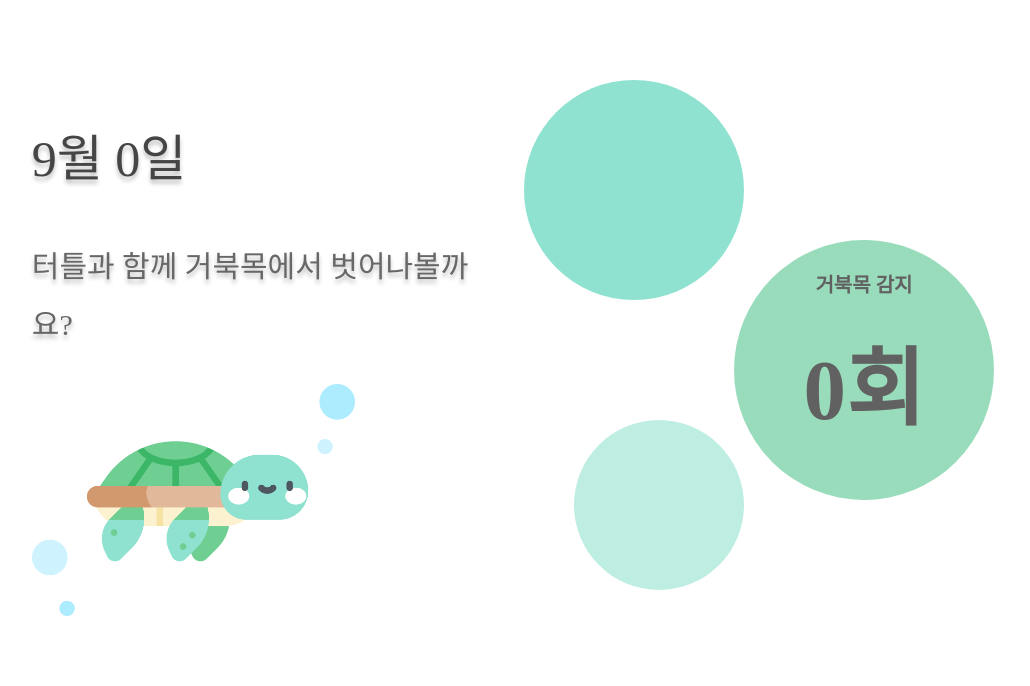
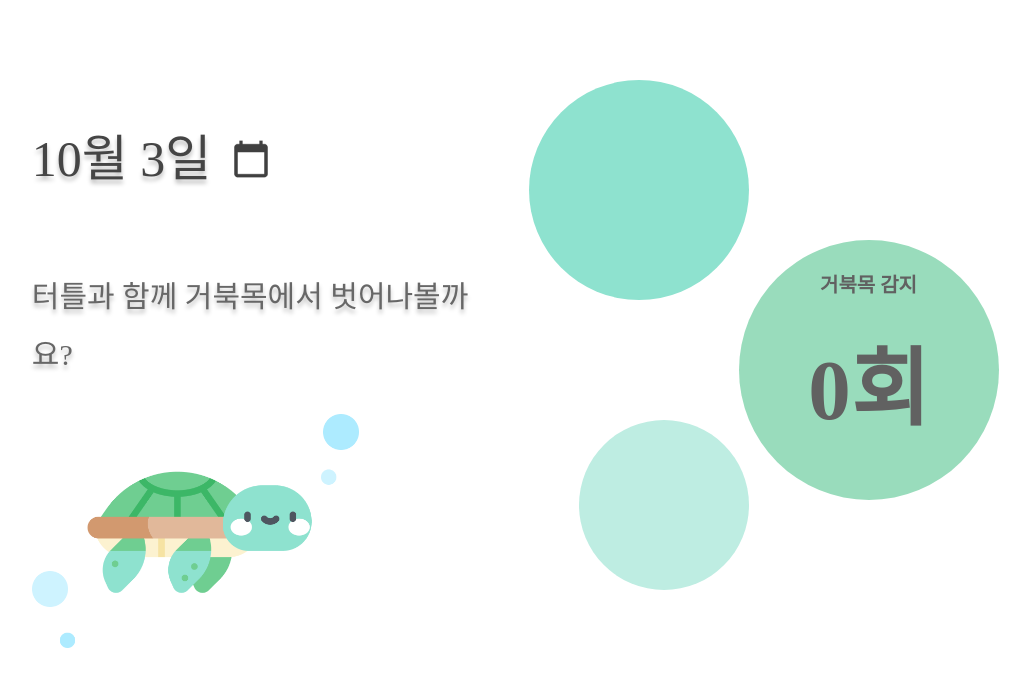
Before and after one commit to eong-geum/iot_turtleProject-front, a React (Create React App) app: page / in a window 1280 px wide. Before the commit this address led to /home. Shown: the top 686 px of the page, without its empty margins (149-1179 px from the left). Built offline with nearby package versions, Linux system fonts and the light colour scheme; no server answers.

Commit message:
feat/ 캘린더 추가 및 contextapi state 추가

```diff
--- a/package.json
+++ b/package.json
@@ -9,6 +9,7 @@
     "firebase": "^9.1.0",
     "node-sass": "^5.0.0",
     "react": "^17.0.2",
+    "react-calendar": "^3.4.0",
     "react-dom": "^17.0.2",
     "react-router-dom": "^5.3.0",
     "react-scripts": "4.0.3",
--- a/src/App.js
+++ b/src/App.js
@@ -19,14 +19,29 @@ import { getPermission } from './common/getPermission';
 
 function App() {
 	const initialState = {
+		todayDate: new Date(),
+		isModalClose: true,
 		isTurtle: false,
 		detectedCount: JSON.parse(localStorage.getItem('detectedCount'))
 			? JSON.parse(localStorage.getItem('detectedCount'))
 			: 0,
+
 	};
 
 	function ourReducer(draft, action) {
 		switch (action.type) {
+			case 'handleDate':
+				draft.todayDate = action.todayDate;
+				console.log('apidate',draft.todayDate)
+				break;
+			case 'closeModal':
+			 draft.isModalClose  = true;
+			 console.log('close',draft.isModalClose)
+			 break;
+			case 'openModal':
+				draft.isModalClose =false;
+			  console.log('open',draft.isModalClose)
+				break;
 			case 'detectTurtle':
 				draft.isTurtle = true;
 				localStorage.setItem(
@@ -88,9 +103,6 @@ function App() {
 				<BrowserRouter>
 					<Switch>
 						<Route path="/" exact>
-							<Loading />
-						</Route>
-						<Route path="/home" exact>
 							<DashBoard />
 						</Route>
 						<Route path="/detect" exact>
--- a/src/common/component/turtleModal.js
+++ b/src/common/component/turtleModal.js
@@ -1,13 +1,29 @@
 // import titleImg from '../../assets/loadingTitle.png';
-import React, { Children, useEffect } from 'react';
-import { Link } from 'react-router-dom';
 
-import '../../scss/turtleModal.scss';
+import React, { useEffect, useContext , useState } from 'react';
+import { Link, withRouter } from 'react-router-dom';
+
+import StateContext from '../../StateContext';
+import DispatchContext from '../../DispatchContext';
+
+import '../../css/turtleModal.css';
 
 const TurtleModal = (props) => {
+	const appState = useContext(StateContext);
+	const appDispatch = useContext(DispatchContext);
+
+	 const onCloseModal = (e) => {
+        console.log('e.target: ', e.target)
+        console.log('e.tarcurrentTargetget: ', e.currentTarget)
+        if(e.target === e.currentTarget){
+           appDispatch({type:'closeModal'})
+        }
+    }
+
+
 	return (
-		<div className="turtleModal">
-			<div className="modalBackground">
+		<div className="turtleModal" >
+			<div className="modalBackground" onClick={(e)=>onCloseModal(e)}>
 				<div className="modalInner">{props.children}</div>
 			</div>
 		</div>
--- a/src/components/DashBoard/DashBoard.js
+++ b/src/components/DashBoard/DashBoard.js
@@ -1,16 +1,18 @@
 /* eslint-disable */
 
-import React, { useEffect, useContext } from 'react';
+import React, { useEffect, useContext , useState } from 'react';
 import { Link, withRouter } from 'react-router-dom';
 
 import StateContext from '../../StateContext';
 import DispatchContext from '../../DispatchContext';
+import Calendar from 'react-calendar'
 
 import turtleImg from '../../assets/turtleGroup.png';
 import calendar from '../../assets/calendar.png';
 
 // import TurtleModal from '../../common/component/turtleModal';
 import Stretching from '../Stretching/Stretching';
+import TurtleCalendar from './TurtleCalendar';
 
 import '../../css/dashBoard.css';
 
@@ -18,28 +20,50 @@ const DashBoard = (props) => {
 	const appState = useContext(StateContext);
 	const appDispatch = useContext(DispatchContext);
 
+	// TODO : date 로직 분리
+	const [date, setDate] = useState(new Date());
+	const onChange = (date) => {
+		setDate(date)
+
+		appDispatch({ type: 'handleDate' , todayDate : date});
+
+		console.log(date)
+	}
+
 	useEffect(() => {
 		if (appState.isTurtle) {
 			props.history.push('/detect');
 		}
 	}, [appState.isTurtle]);
 
-	const month = new Date().getMonth();
 
-	const day = new Date().getDay();
+	const getDateTitle = () => {
+		let month = appState.todayDate.getMonth() +1
+		let day = appState.todayDate.getDate().toString()
+		return (`${month}월 ${day}일`)
+	}
+
 
 	return (
 		<div className="DashBoard">
 			<div className="pc__table--left">
 				<span className="header">
-					<p className="header__title">
-						{' '}
-						{month}월 {day}일{' '}
-					</p>
+				 <span className="date-group">
+					 <p className="header__title">
+							{getDateTitle()}
+
+					 </p>
+					 <img className="header__calendar" src={calendar} onClick={()=>appDispatch({type:'openModal'})}/>
+					</span>
 					<p className="header__subtitle">
 						{' '}
 						터틀과 함께 거북목에서 벗어나볼까요?
 					</p>
+
+
+				{ !appState.isModalClose && <TurtleCalendar value={date} onChange={onChange} /> }
+
+
 				</span>
 				<img className="turtle-img" src={turtleImg} />
 				<div className="bottom">
@@ -50,8 +74,6 @@ const DashBoard = (props) => {
 			<div className="pc__table--right">
 				<div className="content-circle__container">
 					<span className="content-circle__group content-circle__group--left">
-						{/* <p className="content-circle__title">거북목 감지</p>
-				<p className="content-circle__content">10</p> */}
 					</span>
 
 					<span className="content-circle__group content-circle__group--right">
@@ -64,6 +86,8 @@ const DashBoard = (props) => {
 					<span className="content-circle__group content-circle__group--bottom"></span>
 				</div>
 			</div>
+
+
 		</div>
 	);
 };
--- /dev/null
+++ b/src/components/DashBoard/TurtleCalendar.js
@@ -0,0 +1,29 @@
+/* eslint-disable */
+
+import React, { useEffect, useContext , useState} from 'react';
+import { Link, withRouter } from 'react-router-dom';
+import Calendar from 'react-calendar';
+
+
+import StateContext from '../../StateContext';
+import DispatchContext from '../../DispatchContext';
+
+import TurtleModal from '../../common/component/TurtleModal'
+
+import 'react-calendar/dist/Calendar.css';
+
+const TurtleCalendar = (props) => {
+
+	return (
+		<div>
+		<TurtleModal>
+		  <Calendar
+        onChange={(e) => props.onChange(e)}
+        value={props.date}
+      />
+		</TurtleModal>
+		</div>
+	);
+};
+
+export default withRouter(TurtleCalendar);
--- a/src/components/Stretching/Stretching.js
+++ b/src/components/Stretching/Stretching.js
@@ -32,7 +32,7 @@ const Stretching = (props) => {
 			}
 			else{
 				appDispatch({ type: 'finishStretch' });
-				props.history.push('/home')
+				props.history.push('/')
 			}
 		}, 1000);
 
@@ -47,7 +47,7 @@ const Stretching = (props) => {
 			setStretchState('close');
 		} else {
 			appDispatch({ type: 'finishStretch' });
-			props.history.push('/home')
+			props.history.push('/')
 		}
 	};
 
--- a/src/css/dashBoard.css
+++ b/src/css/dashBoard.css
@@ -1,41 +1,37 @@
 html {
   overflow: hidden;
-  height: 100%;
-}
+  height: 100%; }
 
 @media all and (max-width: 1000px) {
   .DashBoard {
     position: relative;
     width: 100vw;
-    height: 100vh;
-  }
+    height: 100vh; }
+
   .header {
     position: absolute;
     top: 50px;
     left: 20px;
     font-weight: bold;
     font-size: 28px;
-    line-height: 19px;
-  }
+    line-height: 19px; }
     .header__subtitle {
-    display: none;
-  }
+      display: none; }
     .header img {
       width: 35px;
       height: 35px;
       position: fixed;
       right: 20px;
-    top: 40px;
-  }
+      top: 40px; }
+
   .turtle-img {
     width: 90%;
     height: auto;
     position: absolute;
     top: 43%;
     left: 50%;
-    -webkit-transform: translate(-50%, -50%);
-            transform: translate(-50%, -50%);
-  }
+    transform: translate(-50%, -50%); }
+
   .bottom {
     width: 100%;
     height: 30vh;
@@ -43,143 +39,132 @@ html {
     bottom: 0;
     background: rgba(142, 226, 207, 0.2);
     border-radius: 12px 12px 0px 0px;
-    text-align: center;
-  }
+    text-align: center; }
+
   .main-content {
     font-weight: bold;
     font-size: 22px;
     line-height: 19px;
-    margin-top: 60px;
-  }
+    margin-top: 60px; }
+
   .sub-content {
     font-weight: 500;
     font-size: 20px;
     line-height: 32px;
-    color: #626060;
-  }
+    color: #626060; }
+
   .content-circle__group {
-    display: none;
-  }
-}
+    display: none; } }
+@media all and (min-width: 1000px) {
+  .date-group {
+    display: flex;
+    align-items: center; }
 
-@media all and (min-width: 1000px) {
   .DashBoard {
     margin: 80px;
     display: table;
-    table-layout: fixed;
-  }
+    table-layout: fixed; }
+
   .pc__table--left {
     display: table-cell;
     position: relative;
     height: 100vh;
     width: 50vw;
-    padding-left: 9%;
-  }
+    padding-left: 9%; }
+
   .pc__table--right {
     display: table-cell;
     height: 100vh;
     width: 50vw;
-    position: relative;
-  }
+    position: relative; }
+
   .header {
     position: static;
     font-weight: bold;
     font-size: 38px;
-    line-height: 19px;
-  }
-  .header p {
-    display: block;
-  }
+    line-height: 19px; }
     .header__title {
+      display: inline-block;
       font-weight: normal;
       font-size: 50px;
       line-height: 58px;
       color: #454545;
-    text-shadow: 0px 4px 4px rgba(0, 0, 0, 0.25);
-  }
+      text-shadow: 0px 4px 4px rgba(0, 0, 0, 0.25); }
+    .header__calendar {
+      cursor: pointer;
+      width: 40px;
+      height: 40px;
+      margin-left: 20px;
+      filter: contrast(0.5); }
     .header__subtitle {
       font-weight: normal;
       font-size: 30px;
       line-height: 58px;
       color: #676767;
-    text-shadow: 0px 4px 4px rgba(0, 0, 0, 0.25);
-  }
+      text-shadow: 0px 4px 4px rgba(0, 0, 0, 0.25); }
+
   .turtle-img {
     width: 70%;
-    height: auto;
-  }
+    height: auto; }
+
   .bottom {
-    display: none;
-  }
+    display: none; }
+
   .main-content {
     font-weight: bold;
     font-size: 22px;
     line-height: 19px;
-    margin-top: 60px;
-  }
+    margin-top: 60px; }
+
   .sub-content {
     font-weight: 500;
     font-size: 20px;
     line-height: 32px;
-    color: #626060;
-  }
+    color: #626060; }
+
   .content-circle__container {
     position: absolute;
     width: 500px;
-    height: 500px;
-  }
+    height: 500px; }
+
   .content-circle__group {
     width: 220px;
     height: 220px;
     border-radius: 50%;
     background: rgba(142, 226, 207, 0.2);
     display: block;
-    -webkit-box-pack: center;
-        -ms-flex-pack: center;
     justify-content: center;
     text-align: center;
-    -webkit-box-align: center;
-        -ms-flex-align: center;
     align-items: center;
-    display: -webkit-box;
-    display: -ms-flexbox;
     display: flex;
-    -webkit-box-orient: vertical;
-    -webkit-box-direction: normal;
-        -ms-flex-direction: column;
     flex-direction: column;
     position: absolute;
-    right: 50%;
-  }
+    right: 50%; }
     .content-circle__group--left {
-    background: #8ee2cf;
-  }
+      background: #8ee2cf; }
     .content-circle__group--right {
       right: 0%;
       top: 160px;
       width: 260px;
       height: 260px;
-    background: #99dcbc;
-  }
+      background: #99dcbc; }
     .content-circle__group--bottom {
       top: 340px;
       width: 170px;
       height: 170px;
-    background: #beede2;
-  }
+      background: #beede2; }
   .content-circle__title {
     font-weight: bold;
     font-size: 20px;
     line-height: 0;
     text-align: center;
     color: #616161;
-  }
+    display: inline-block; }
   .content-circle__content {
     font-weight: bold;
     font-size: 85px;
     line-height: 0;
     text-align: center;
-    color: #616161;
-  }
-}
+    color: #616161; } }
+
 /*# sourceMappingURL=dashBoard.css.map */
--- a/src/css/turtleModal.css
+++ b/src/css/turtleModal.css
@@ -9,14 +9,13 @@
     z-index: 90;
   }
   .modalInner {
-    background: -webkit-gradient(linear, left top, left bottom, from(rgba(142, 226, 207, 0.2)), to(rgba(23, 241, 255, 0.2))), #8ee2cf;
-    background: linear-gradient(180deg, rgba(142, 226, 207, 0.2) 0%, rgba(23, 241, 255, 0.2) 100%), #8ee2cf;
+
     position: fixed;
     top: 50%;
     left: 50%;
     -webkit-transform: translate(-50%, -50%);
             transform: translate(-50%, -50%);
-    z-index: 100;
+    z-index: 999;
   }
 }
 
--- a/src/scss/dashBoard.scss
+++ b/src/scss/dashBoard.scss
@@ -80,6 +80,12 @@ html {
 	// 	#root{
 	// 	margin: 80px;
 	// }
+	.date-group{
+		    display: flex;
+    align-items: center;
+	}
+
+
 
 	.DashBoard {
 		margin: 80px;
@@ -110,16 +116,22 @@ html {
 		font-weight: bold;
 		font-size: 38px;
 		line-height: 19px;
-		p {
-			display: block;
-		}
+		// p {
+		// 	display: block;
+		// }
 		&__title{
+			display: inline-block;
 			font-weight: normal;
 			font-size: 50px;
 			line-height: 58px;
 			color: #454545;
 			text-shadow: 0px 4px 4px rgba(0, 0, 0, 0.25);
-
+		}
+		&__calendar{
+			    width: 40px;
+          height: 40px;
+   			 margin-left: 20px;
+    			filter: contrast(0.5);
 		}
 		&__subtitle {
 			font-weight: normal;
@@ -199,7 +211,9 @@ html {
 			line-height: 0;
 			text-align: center;
 			color: #616161;
+			display: inline-block;
 		}
+
 
 		&__content {
 			font-weight: bold;
```
Also changed, not shown: css/dashBoard.css (deleted, +0 -23 lines), dashBoard.css (added, +23 -0 lines), 2 other files (tests, documents, lock files or other folders). Lines whose indentation alone changed are shown as unchanged.
